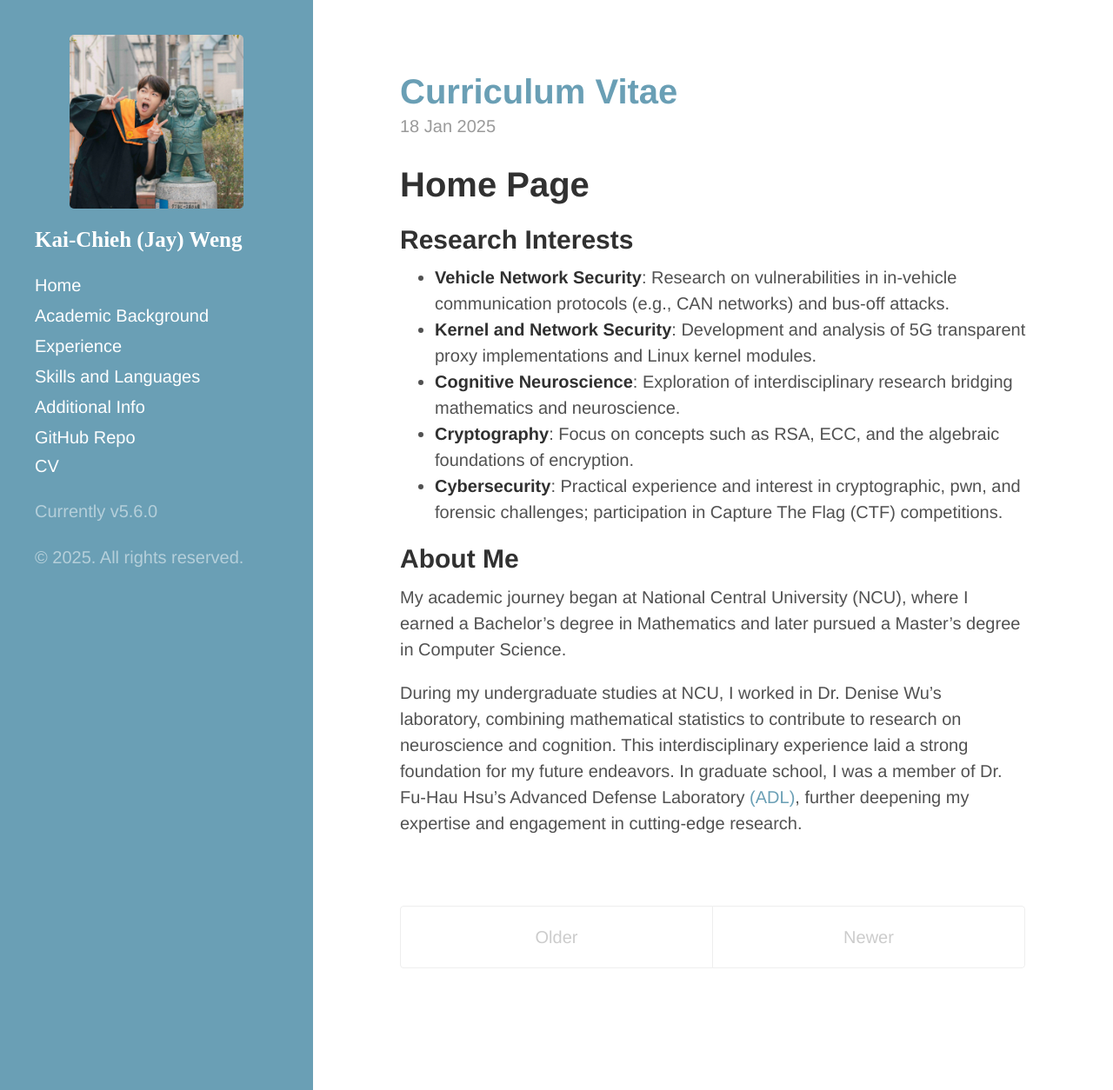
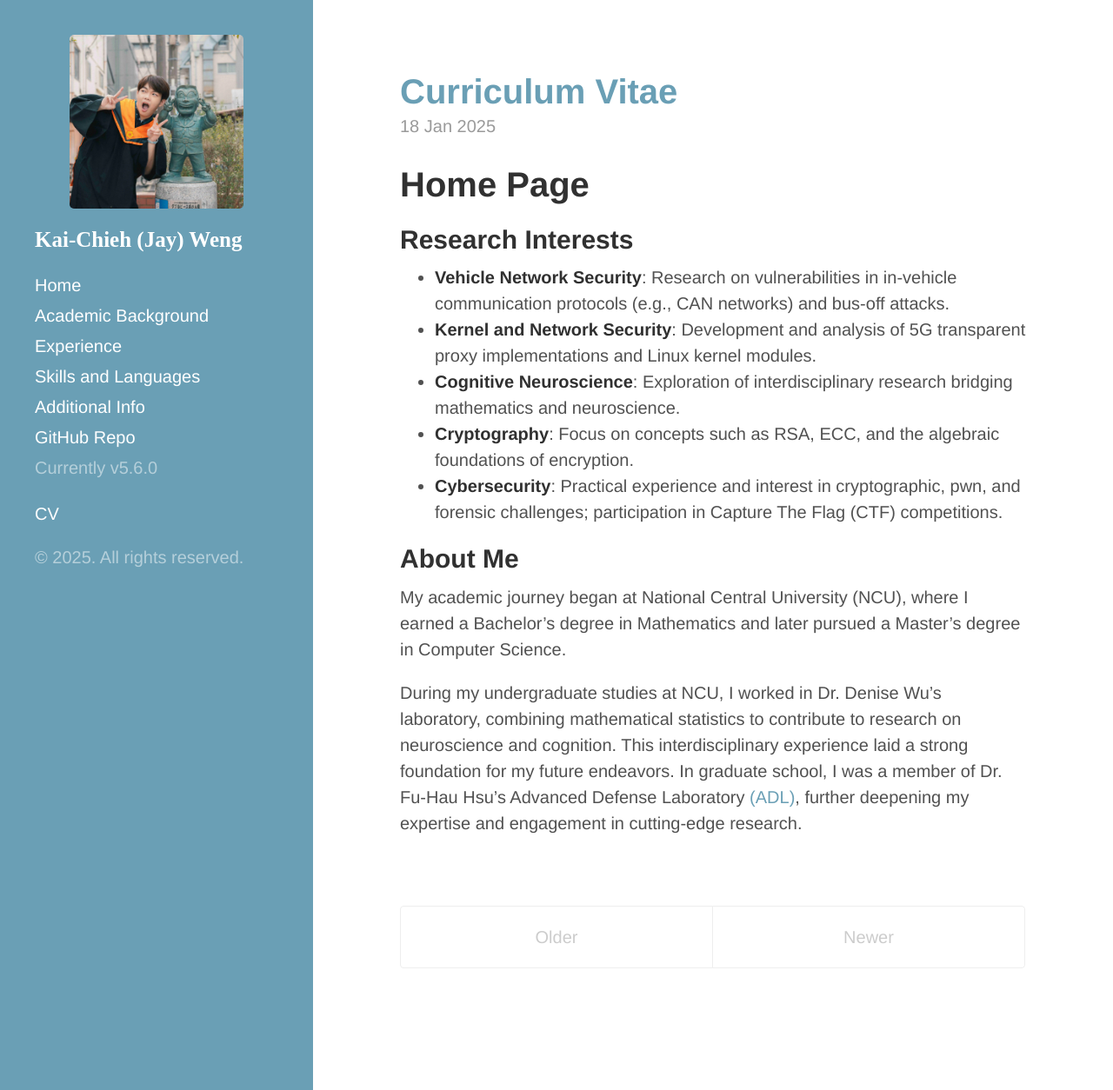
Before and after one commit to FactorialK/FactorialK.github.io, a Jekyll site: the page built from index.html, in a window 1280 px wide and 1254 px high. Shown: the whole window at 87% size. Built offline with Jekyll 4.4.1, drawn with Linux system fonts in a browser that asks for light colours; the list of posts is cut into pages by our own code.

Commit message:
250406 Revising few details

```diff
--- a/_includes/sidebar.html
+++ b/_includes/sidebar.html
@@ -39,10 +39,10 @@
       {% endfor %}
 
       <a class="sidebar-nav-item" href="{{ site.github.repo }}">GitHub Repo</a>
-			<p class="header"><a href="{{ site.baseurl }}/public/CV_KaiChiehWeng.pdf">CV</a></p>
       <!-- <p class="header">Email: jiahyang10410 "at" gmail.com</p> -->
       <span class="sidebar-nav-item">Currently v{{ site.version }}</span>
     </nav>
+    <p class="header"><a href="{{ site.baseurl }}/public/CV_KaiChiehWeng.pdf">CV</a></p>
 
     <p>&copy; {{ site.time | date: '%Y' }}. All rights reserved.</p>
   </div>
```
